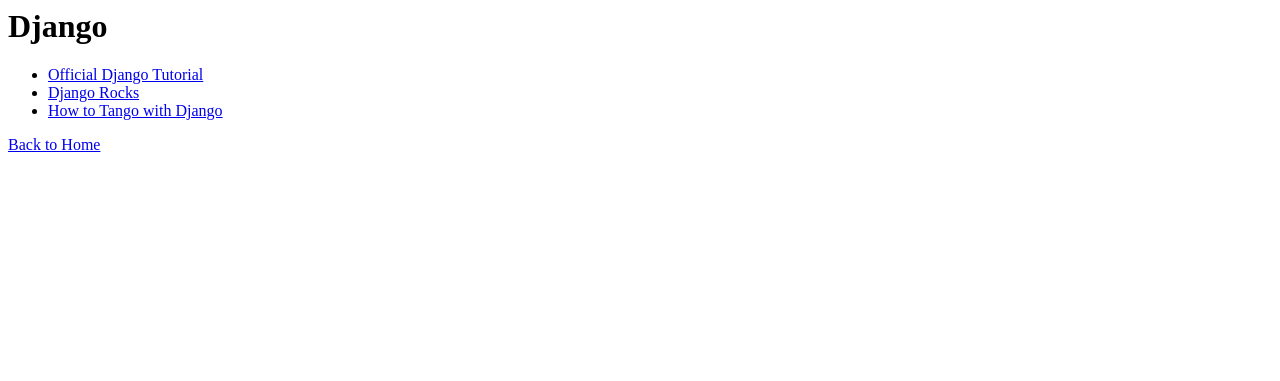
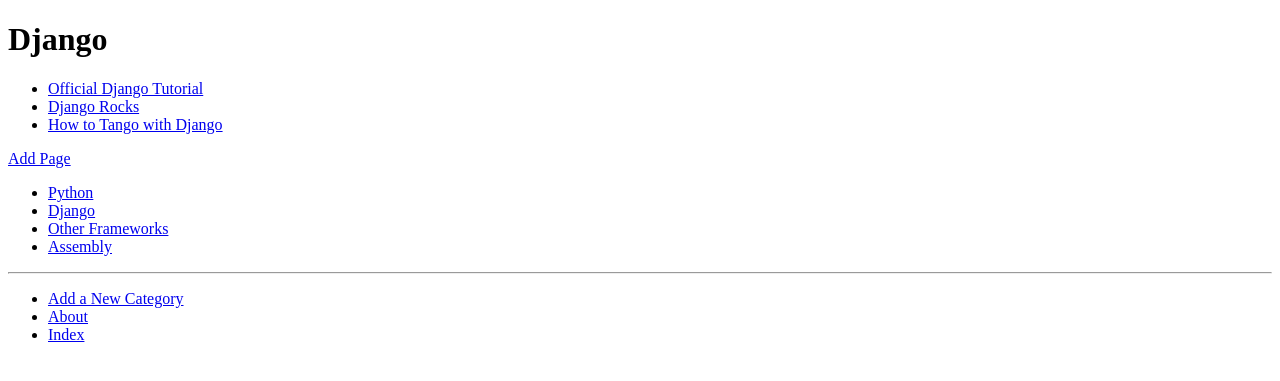
Before and after one commit to KittyMinogue/Rango, a Django app: page /rango/category/django/ in a window 1280 px wide. Shown: the top 381 px of the page. Run offline with Django 3.2, Linux system fonts and the light colour scheme; data comes from the database, SQL or seed files in the repository.

Commit message:
Finished chapter 8

```diff
--- /dev/null
+++ b/rango/templatetags/rango_template_tags.py
@@ -0,0 +1,8 @@
+from django import template
+from rango.models import Category
+
+register = template.Library()
+
+@register.inclusion_tag('rango/categories.html')
+def get_category_list():
+    return {'categories': Category.objects.all(), }
--- a/rango/views.py
+++ b/rango/views.py
@@ -20,7 +20,7 @@
     return render(request, 'rango/index.html', context=context_dict)
 
 def about(request):
-    return render(request, 'rango/about.html')
+    return render(request, 'rango/about.html', {})
 
 def show_category(request, category_name_slug):
     context_dict = {}
@@ -80,3 +80,10 @@
 
     context_dict = {'form': form, 'category': category}
     return render(request, 'rango/add_page.html', context=context_dict)
+
+def some_view(request):
+    return redirect(reverse('rango:index'))
+
+def get_category_list(current_category=None):
+    return {'categories': Category.objects.all(),
+            'current_category': current_category}
--- /dev/null
+++ b/templates/rango/base.html
@@ -0,0 +1,35 @@
+<!DOCTYPE html>
+{% load staticfiles %}
+{% load rango_template_tags %}
+
+<html>
+    <head>
+        <title>
+            Rango -
+            {% block title_block %}
+                How to Tango with Django!
+            {% endblock %}
+        </title>
+    </head>
+    <body>
+        <div>
+        {% block body_block %}
+        {% endblock %}
+        </div>
+
+        <div>
+            {% block sidebar_block %}
+                {% get_category_list %}
+            {% endblock %}
+        </div>
+
+        <hr />
+        <div>
+            <ul>
+                <li><a href="{% url 'rango:add_category' %}">Add a New Category</a></li>
+                <li><a href="{% url 'rango:about' %}">About</a></li>
+                <li><a href="{% url 'rango:index' %}">Index</a></li>
+            </ul>
+        </div>
+    </body>
+</html>
--- /dev/null
+++ b/templates/rango/categories.html
@@ -0,0 +1,19 @@
+<ul>
+{% if categories %}
+    {% for c in categories %}
+        {% if c == current_category %}
+        <li>
+        <strong>
+            <a href="{% url 'rango:show_category' c.slug %}">{{ c.name }}</a>
+        </strong>
+        </li>
+        {% else %}
+        <li>
+            <a href="{% url 'rango:show_category' c.slug %}">{{ c.name }}</a>
+        </li>
+        {% endif %}
+    {% endfor %}
+{% else %}
+    <li><strong>There are no categories present.</strong></li>
+{% endif %}
+</ul>
--- a/templates/rango/category.html
+++ b/templates/rango/category.html
@@ -1,11 +1,15 @@
-<html>
+{% extends 'rango/base.html' %}
+{% load staticfiles %}
 
-    <head>
-        <title>Rango</title>
-    </head>
+{% block title_block %}
+    {% if category %}
+        {{ category.name }}
+    {% else %}
+        Unknown Category
+    {% endif %}
+{% endblock %}
 
-    <body>
-        <div>
+{% block body_block %}
     {% if category %}
     <h1>{{ category.name }}</h1>
     {% if pages %}
@@ -17,16 +21,9 @@
     {% else %}
     <strong>No pages currently in category.</strong>
     {% endif %}
+
+    <a href="{% url 'rango:add_page' category.slug %}">Add Page</a> <br />
     {% else %}
     The specified category does not exist.
     {% endif %}
-        </div>
-
-        <!-- Link back to the index page -->
-        <div>
-            <a href="/rango/">Back to Home</a>  <!-- Adjust the URL based on your URL structure -->
-        </div>
-
-    </body>
-
-</html>
+{% endblock %}
```
Also changed, not shown: templates/rango/about.html (+12 -0 lines), templates/rango/index.html (+9 -14 lines), rango/templatetags/__init__.py (added), 1 other file. Lines whose indentation alone changed are shown as unchanged.
